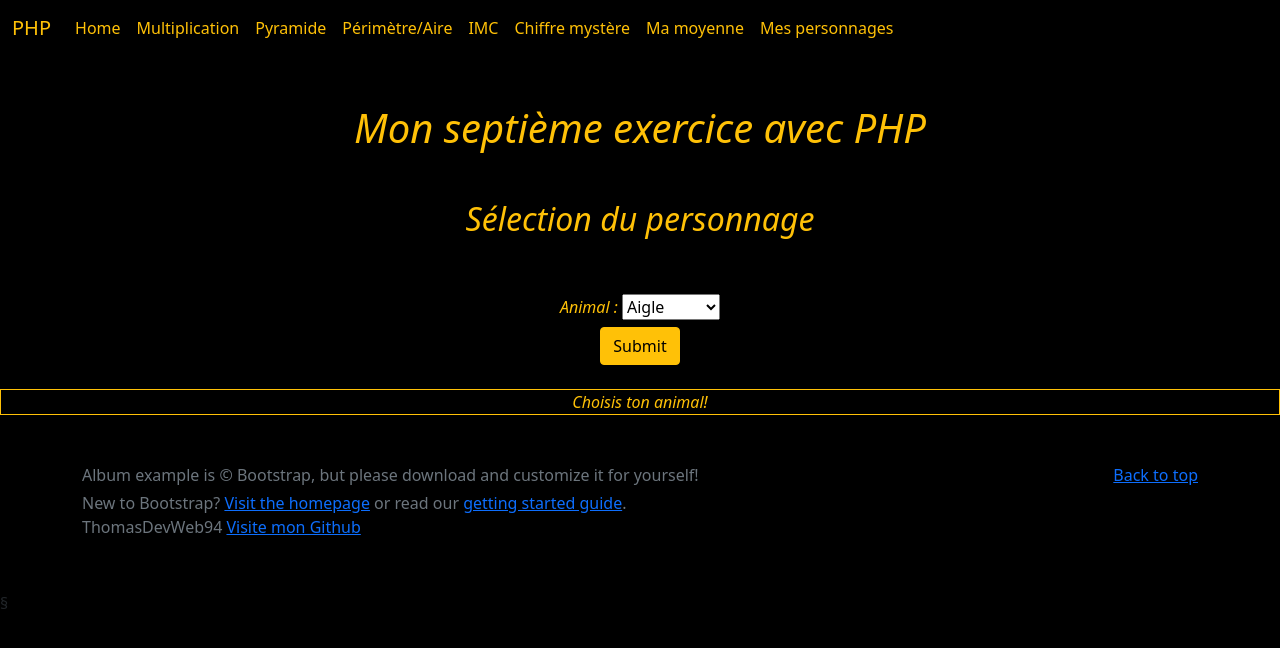
After one commit to Thomas94170/mon-site-en-PHP, a PHP site: page /testPHP7.php in a window 1280 px wide. The commit adds this page. Shown: the top 648 px of the page. Run offline with PHP 8.4, Linux system fonts and the light colour scheme.

Commit message:
ajout 7eme exo

```diff
--- a/Exo2/menu.php
+++ b/Exo2/menu.php
@@ -29,6 +29,9 @@
                 <li class="nav-item">
                     <a class="nav-link text-warning" href="testPHP6.php">Ma moyenne</a>
                 </li>
+                <li class="nav-item">
+                    <a class="nav-link text-warning" href="testPHP7.php">Mes personnages</a>
+                </li>
             </ul>
         </div>
     </div>
--- /dev/null
+++ b/Exo2/testPHP7.php
@@ -0,0 +1,82 @@
+<!DOCTYPE html>
+<html lang="fr">
+
+<head>
+    <meta charset="UTF-8">
+    <meta http-equiv="X-UA-Compatible" content="IE=edge">
+    <meta name="viewport" content="width=device-width, initial-scale=1.0">
+    <title>Document</title>
+    <link href="https://cdn.jsdelivr.net/npm/bootstrap@5.0.2/dist/css/bootstrap.min.css" rel="stylesheet" integrity="sha384-EVSTQN3/azprG1Anm3QDgpJLIm9Nao0Yz1ztcQTwFspd3yD65VohhpuuCOmLASjC" crossorigin="anonymous">
+    <link rel="stylesheet" href="style.css">
+</head>
+
+<body>
+    <?php
+    include("menu.php");
+
+
+
+    ?>
+    <br><br>
+    <h1 class="fst-italic text-warning text-center">Mon septième exercice avec PHP</h1>
+    <br><br>
+    <h2 class="fst-italic text-warning text-center">Sélection du personnage</h2>
+
+
+    <br><br>
+    <div class="d-flex justify-content-center fst-italic text-warning text-center">
+        <form action="#" method="POST">
+            <label for="nb" class="form-label text-warning">Animal :</label>
+            <select name="animal" id="animal">
+                <option value="aigle">Aigle</option>
+                <option value="cerf">Cerf</option>
+                <option value="tigre">Tigre</option>
+                <option value="perroquet">Perroquet</option>
+                <option value="lezard">Lézard</option>
+            </select>
+            <br>
+            <div class="d-flex justify-content-center">
+                <button type="submit" class="btn btn-warning">Submit</button>
+            </div>
+        </form>
+        <br>
+    </div>
+    <br>
+
+
+
+    <div class="fst-italic text-warning text-center border border-warning">
+        <?php
+        if (isset($_POST['animal'])) {
+            if ($_POST['animal'] === "aigle") {
+                echo "<img src='./img/aigle.jpg' alt='aigle' srcset='' height='200px' width='auto'>";
+            } elseif ($_POST['animal'] === "cerf") {
+                echo "<img src='./img/cerf.jpg' alt='aigle' srcset='' height='200px' width='auto'>";
+            } elseif ($_POST['animal'] === "tigre") {
+                echo "<img src='./img/tigre.jpg' alt='aigle' srcset='' height='200px' width='auto'>";
+            } elseif ($_POST['animal'] === "perroquet") {
+                echo "<img src='./img/perroquet.jpg' alt='aigle' srcset='' height='200px' width='auto'>";
+            } elseif ($_POST['animal'] === "lezard") {
+                echo "<img src='./img/lezard.jpg' alt='aigle' srcset='' height='200px' width='auto'>";
+            }
+        } else {
+            echo "<p class='fst-italic text-warning text-center'>Choisis ton animal!</p>";
+        }
+        ?>
+
+    </div>
+
+
+
+    <?php
+    include("footer.php");
+    ?>
+
+    <script src="https://cdn.jsdelivr.net/npm/bootstrap@5.0.2/dist/js/bootstrap.bundle.min.js" integrity="sha384-MrcW6ZMFYlzcLA8Nl+NtUVF0sA7MsXsP1UyJoMp4YLEuNSfAP+JcXn/tWtIaxVXM" crossorigin="anonymous"></script>
+</body>
+
+</html>
+
+§
+<!-- faire un menu déroulant  -->
+<!-- pour afficher les images il suffit de faire un if, else if -->
```
Also changed, not shown: Exo2/testPHP6.php (+21 -8 lines), Exo2/img/aigle.jpg (added), Exo2/img/cerf.jpg (added), Exo2/img/eagle.png (added), Exo2/img/lezard.jpg (added), Exo2/img/perroquet.jpg (added), Exo2/img/tigre.jpg (added).
